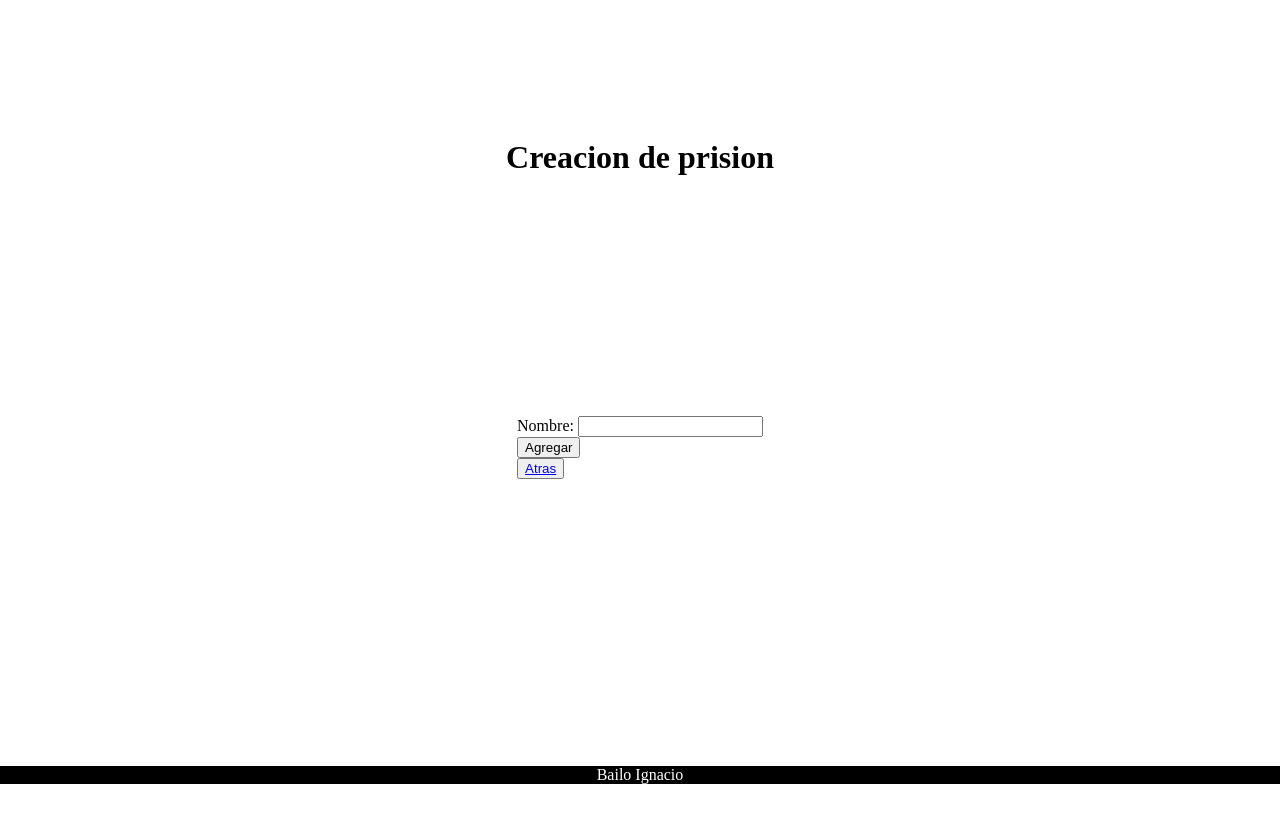
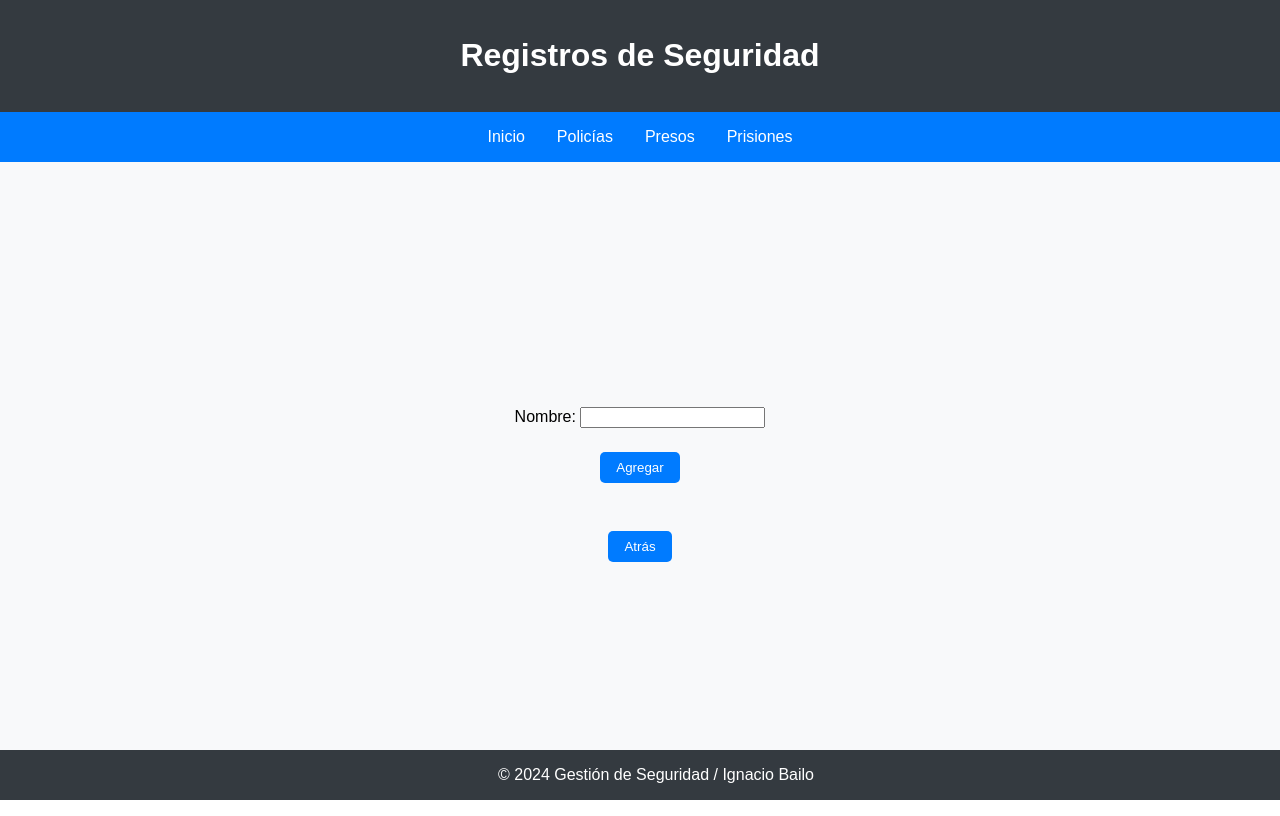
Before and after one commit to BailoIgnacio/Pre-Entrega-3, a Django app: page /carcel/prision/create in a window 1280 px wide. Run offline with Django 5.2, Linux system fonts and the light colour scheme.

Commit message:
Nuevo diseño en la pagina

```diff
--- a/proyecto/Carcel/templates/Carcel/prision_create.html
+++ b/proyecto/Carcel/templates/Carcel/prision_create.html
@@ -1,17 +1,16 @@
 {% extends 'core/base.html' %}
+
 {% block header %}
-    Creacion de prision
+    Agregar Nueva Prisión
 {% endblock header %}
 
 {% block main %}
-    <form method="post">
-        {% csrf_token %}
-        {{form}}
-        <button type="submit">
-            Agregar
-        </button>
-     </form>
-     <button>
-        <a href="{% url 'presos:prision' %}">Atras</a>
-     </button>
-{% endblock main %}<form method="post"></form>
+    <div style="text-align: center;">
+        <form method="post">
+            {% csrf_token %}
+            {{ form.as_p }}
+            <button type="submit">Agregar</button>
+        </form>
+        <button><a href="{% url 'presos:prision_list' %}">Atrás</a></button>
+    </div>
+{% endblock main %}
--- a/proyecto/core/templates/core/base.html
+++ b/proyecto/core/templates/core/base.html
@@ -3,36 +3,87 @@
 <head>
     <meta charset="UTF-8">
     <meta name="viewport" content="width=device-width, initial-scale=1.0">
-    <title>CoderHouse</title>
+    <title>Registros de Seguridad</title>
+    <style>
+        body {
+            font-family: Arial, sans-serif;
+            background-color: #f8f9fa;
+            margin: 0;
+            display: flex;
+            flex-direction: column;
+            min-height: 100vh;
+        }
+        header {
+            background-color: #343a40;
+            color: white;
+            padding: 1rem;
+            text-align: center;
+        }
+        main {
+            flex-grow: 1;
+            display: flex;
+            justify-content: center;
+            align-items: center;
+            padding: 2rem;
+        }
+        footer {
+            background-color: #343a40;
+            color: white;
+            text-align: center;
+            padding: 1rem;
+            position: fixed;
+            bottom: 0;
+            width: 100%;
+        }
+        nav {
+            display: flex;
+            justify-content: center;
+            background-color: #007bff;
+            padding: 1rem;
+        }
+        nav a {
+            color: white;
+            text-decoration: none;
+            margin: 0 1rem;
+        }
+        button {
+            padding: 0.5rem 1rem;
+            margin: 0.5rem;
+            border: none;
+            background-color: #007bff;
+            color: white;
+            cursor: pointer;
+            border-radius: 5px;
+        }
+        button a {
+            color: white;
+            text-decoration: none;
+        }
+        form {
+            margin-bottom: 2rem;
+        }
+    </style>
 </head>
-<body style="display: grid; justify-items: center; align-items: center; height: 100vh;">
+<body>
 
     <header>
-        <h1>
-            {% block header %}
-            {% endblock header %}
-        </h1>
-
+        <h1>Registros de Seguridad</h1>
     </header>
 
+    <nav>
+        <a href="{% url 'core:index' %}">Inicio</a>
+        <a href="{% url 'policias:index' %}">Policías</a>
+        <a href="{% url 'presos:preso' %}">Presos</a>
+        <a href="{% url 'presos:prision' %}">Prisiones</a>
+    </nav>
 
     <main>
-
-        {% block main %}
-
-        {% endblock main %}
-
+        {% block main %}{% endblock main %}
     </main>
 
-
     <footer>
-
-        {% include 'core/componentes/footer.html' %}
-
+        &copy; 2024 Gestión de Seguridad / Ignacio Bailo
     </footer>
-
-
-
 
 </body>
 </html>
```
Also changed, not shown: proyecto/Carcel/templates/Carcel/preso.html (+5 -7 lines), proyecto/Carcel/templates/Carcel/prision.html (+5 -8 lines), proyecto/Carcel/templates/Carcel/prision_list.html (+7 -3 lines), proyecto/core/templates/core/componentes/navbar.html (+5 -3 lines), proyecto/core/templates/core/index.html (+4 -5 lines), proyecto/policias/templates/policias/index.html (+5 -8 lines), proyecto/policias/templates/policias/policia_listar.html (+7 -3 lines).
